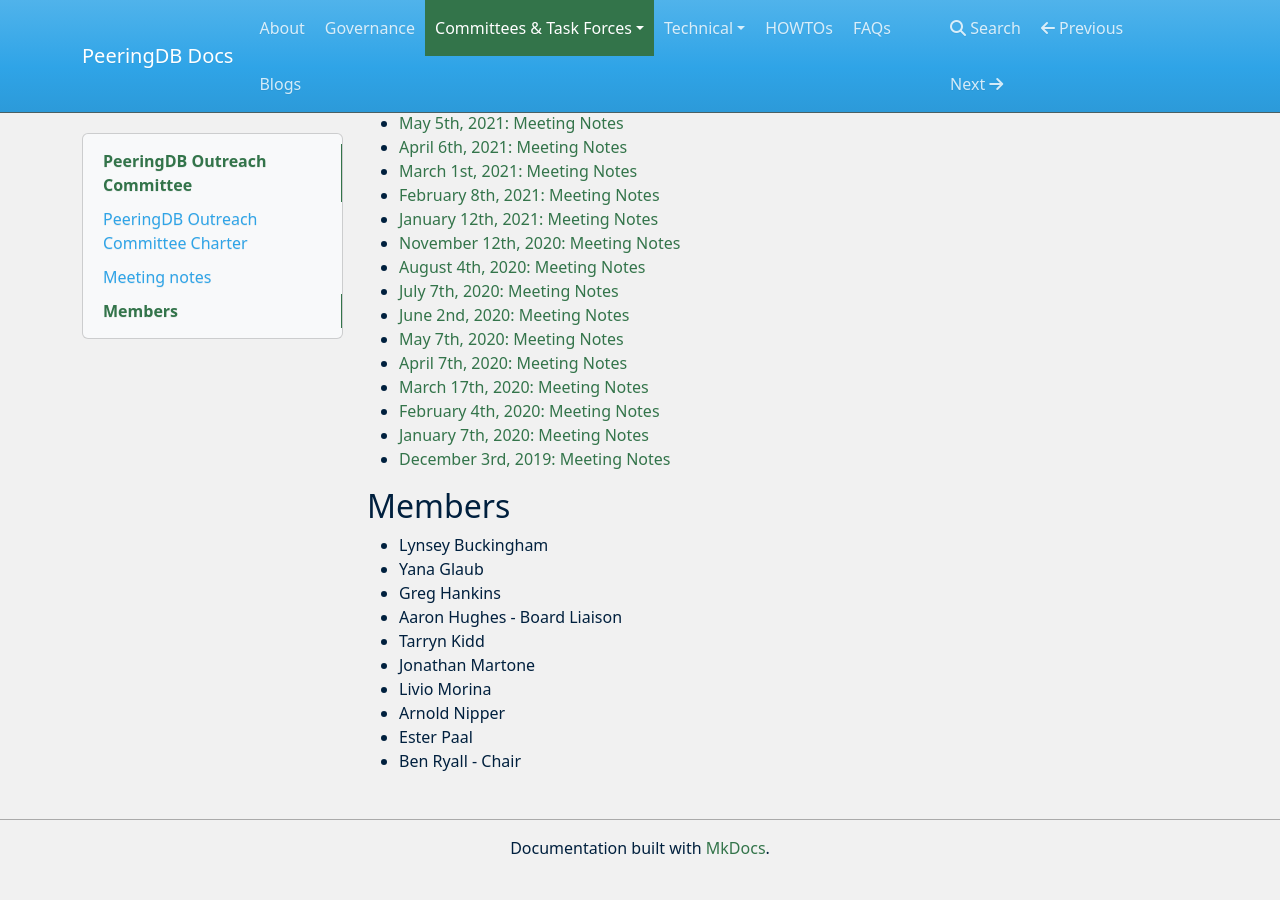
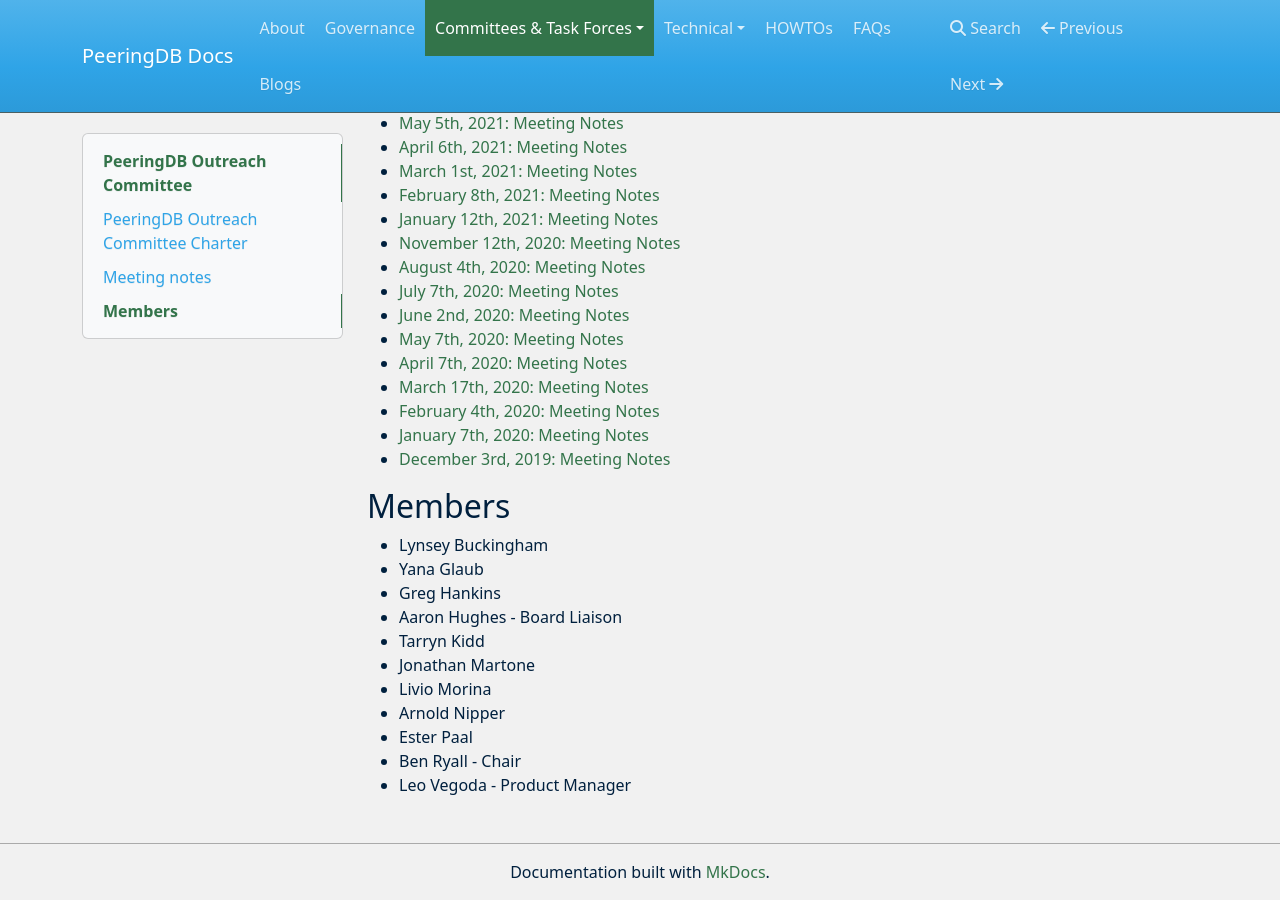
Before and after one commit to peeringdb/docs, an MkDocs documentation site: the page built from docs/committee/outreach/index.md, in a window 1280 px wide and 900 px high, scrolled down 1556 px. Built offline with MkDocs 1.6.1, drawn with Linux system fonts in a browser that asks for light colours; nearby versions of some CDN libraries; before the commit the page ends 2432 px from its top, so only the background shows below that.

Commit message:
Added Leo to OC page.

```diff
--- a/docs/committee/outreach/index.md
+++ b/docs/committee/outreach/index.md
@@ -40,3 +40,4 @@
 - Arnold Nipper
 - Ester Paal
 - Ben Ryall - Chair
+- Leo Vegoda - Product Manager
```
